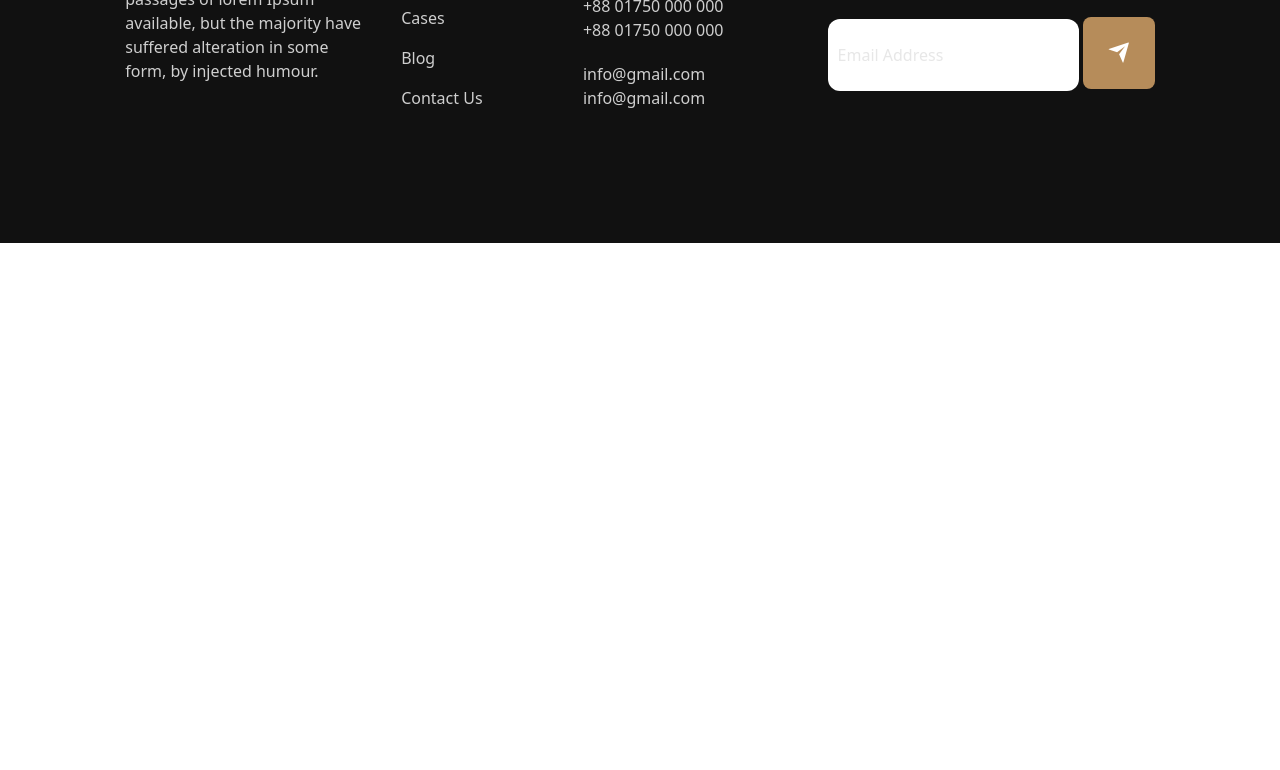
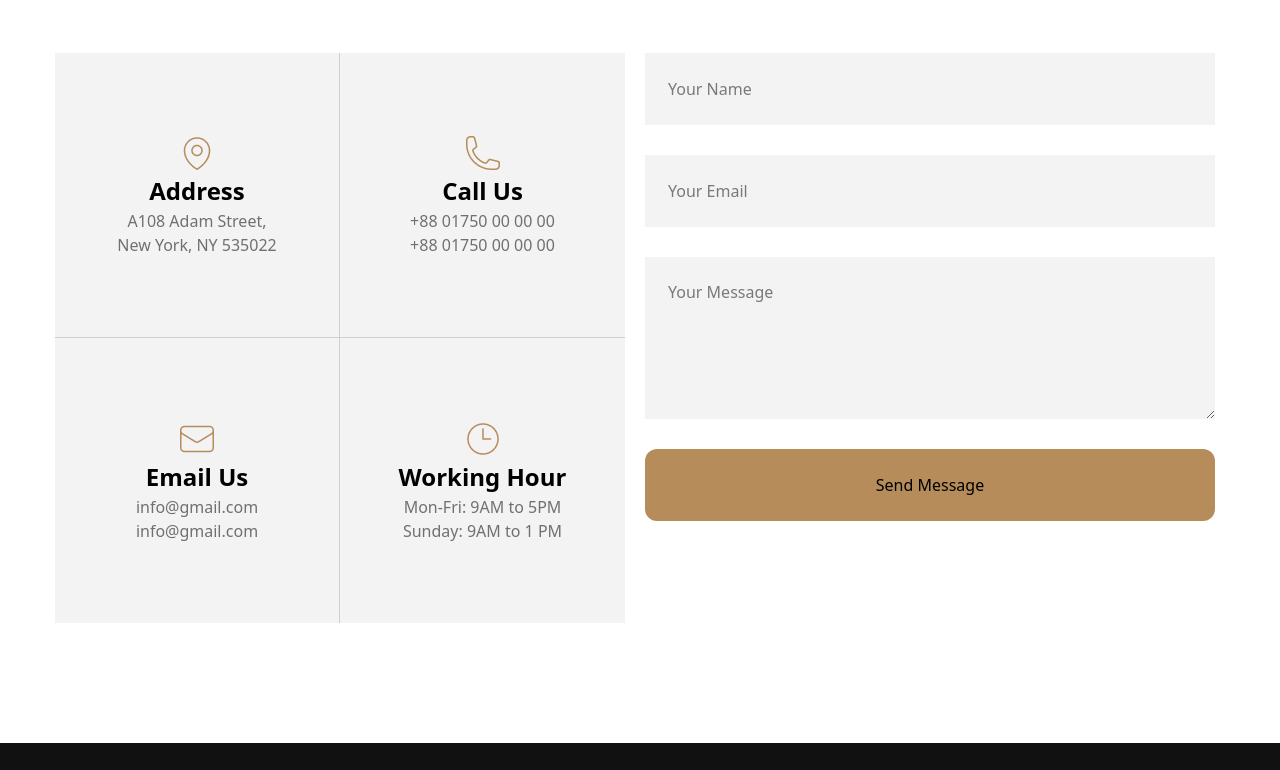
Before and after one commit to mahirsiam2004/PT03-Legal, a plain HTML site: page index.html in a window 1280 px wide. Shown: the part 3796-4566 px from the top of the page. Before the commit the page ends 4039 px from the top, so only its background shows below. Drawn offline with nearby package versions, Linux system fonts and the light colour scheme.

Commit message:
almost compleate for desktop but fully buggy

```diff
--- a/index.html
+++ b/index.html
@@ -234,8 +234,71 @@
           </div>
         </div>
       </section>
+      <section class="contact">
+        <h1 class="text-[40px] font-[700] text-[#414040] mb-[24px]">Contact With Us</h1>
+        <p class="text-[#707070] font-[400] text-base mb-[64px]">
+          There are many variations of passages of Lorem Ipsum available, but
+          the majority have <br> suffered alteration in some form, by injected
+          humour.
+        </p>
+        <div class="contact-container">
+          <div class="left-container">
+            <div class="bxs">
+              <img src="./images/location.png" alt="" />
+              <h3>Address</h3>
+              <p>
+                A108 Adam Street,<br />
+                New York, NY 535022
+              </p>
+            </div>
+            <div class="bxs no-border">
+              <img src="./images/call.png" alt="" />
+              <h3>Call Us</h3>
+              <p>
+                +88 01750 00 00 00 <br />
+                +88 01750 00 00 00
+              </p>
+            </div>
+            <div class="bxs no-border-no">
+              <img src="./images/email.png" alt="" />
+              <h3>Email Us</h3>
+              <p>
+                info@gmail.com <br />
+                info@gmail.com
+              </p>
+            </div>
+            <div class="bxs no-border no-border-no">
+              <img src="./images/time.png" alt="" />
+              <h3>Working Hour</h3>
+              <p>
+                Mon-Fri: 9AM to 5PM <br />
+                Sunday: 9AM to 1 PM
+              </p>
+            </div>
+          </div>
+          <div class="right-container space-y-[30px]">
+            <!-- <label for="name">Name</label> -->
+            <input type="text" name="" id="name" placeholder="Your Name" />
+
+            <!-- <label for="subject">Subject</label> -->
+            <input type="email" name="" id="subject" placeholder="Your Email" />
+            <!-- <label for="message">Message</label> -->
+            <textarea
+              class="h-[162px] ml-[20px] w-[570px] p-[23px] bg-[#f3f3f3]  "
+              id="message"
+              placeholder="Your Message"
+            ></textarea>
+
+            <button
+              class="bg-[#b68c5a] w-[570px] h-[72px] ml-[20px] rounded-xl"
+            >
+              Send Message
+            </button>
+          </div>
+        </div>
+      </section>
     </main>
-    <footer class="w-screen h-[506px] bg-[#111111] mx-auto flex">
+    <footer class="w-screen h-[506px] bg-[#111111] mx-auto flex mt-[120px]">
       <section
         class="w-[1170px] flex justify-center items-center mx-auto space-x-10 text-[#cfcfcf]"
       >
--- a/style.css
+++ b/style.css
@@ -161,6 +161,72 @@ display: flex;
 justify-content: center;
 align-items: center;
 } */
+.contact{
+
+  display: flex;
+  flex-direction: column;
+  margin-top: 120px;
+text-align: center;
+  /* background-color: red; */
+}
+.contact-container{
+  display: flex;
+    width: 1170px;
+  height: 570px;
+  margin: 0 auto;
+}
+.left-container{
+  display: grid;
+  grid-template-columns: repeat(2,1fr);
+}
+
+.right-container{
+  display: flex;
+  flex-direction: column;
+}
+.right-container input{
+  width: 570px;
+  height: 72px;
+   background-color: #f3f3f3;
+   margin-left: 20px;
+   padding: 23px;
+   margin-bottom: 30px;
+}
+.sms{
+  width: 570px;
+  height: 162px;
+}
+.bxs{
+  width: 285px;
+  height: 285px;
+  background-color: rgb(243, 243, 243);
+  display: flex;
+  flex-direction: column;
+  justify-content: center;
+  align-items: center;
+  text-align: center;
+}
+
+.bxs{
+  border-right: 1px solid rgb(207, 207, 207);
+  border-bottom: 1px solid rgb(207, 207, 207);
+}
+.no-border{
+  border-right: none;
+}
+ .no-border-no{
+  border-bottom: none;
+}
+
+.bxs h3{
+  font-size: 24px;
+  font-weight: 600;
+}
+.bxs p{
+  font-size: 16px;
+  font-weight: 400;
+  color: #707070;
+}
 
 footer h3 {
   font-size: 24px;
```
